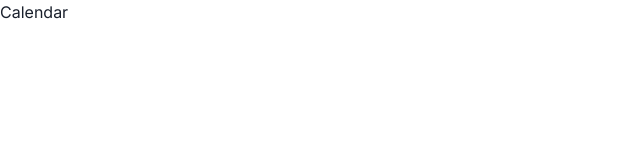
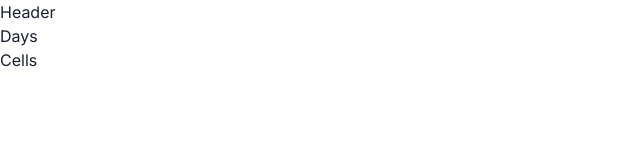
Before and after one commit to DevCeur/simple-calendar, a React (Create React App) app: page / in a window 1280 px wide. Shown: the top 160 px of the page, without its empty margins (0-640 px from the left). Built offline with nearby package versions, Linux system fonts and the light colour scheme.

Commit message:
[feat]: Implement basic components on Calendar

```diff
--- a/src/components/Calendar/Calendar.tsx
+++ b/src/components/Calendar/Calendar.tsx
@@ -1,9 +1,15 @@
-import { Flex, Text } from "@chakra-ui/react";
+import { Flex } from "@chakra-ui/react";
+
+import Header from "components/Header";
+import Days from "components/Days";
+import Cells from "components/Cells";
 
 const Calendar = () => {
   return (
-    <Flex>
-      <Text>Calendar</Text>
+    <Flex direction="column">
+      <Header />
+      <Days />
+      <Cells />
     </Flex>
   );
 };
```
